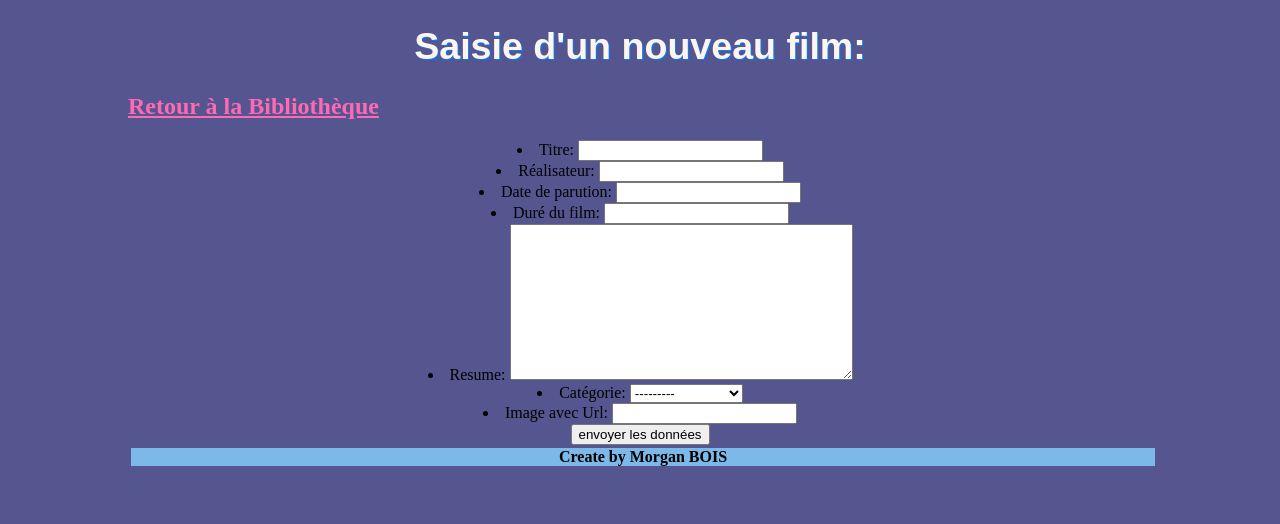
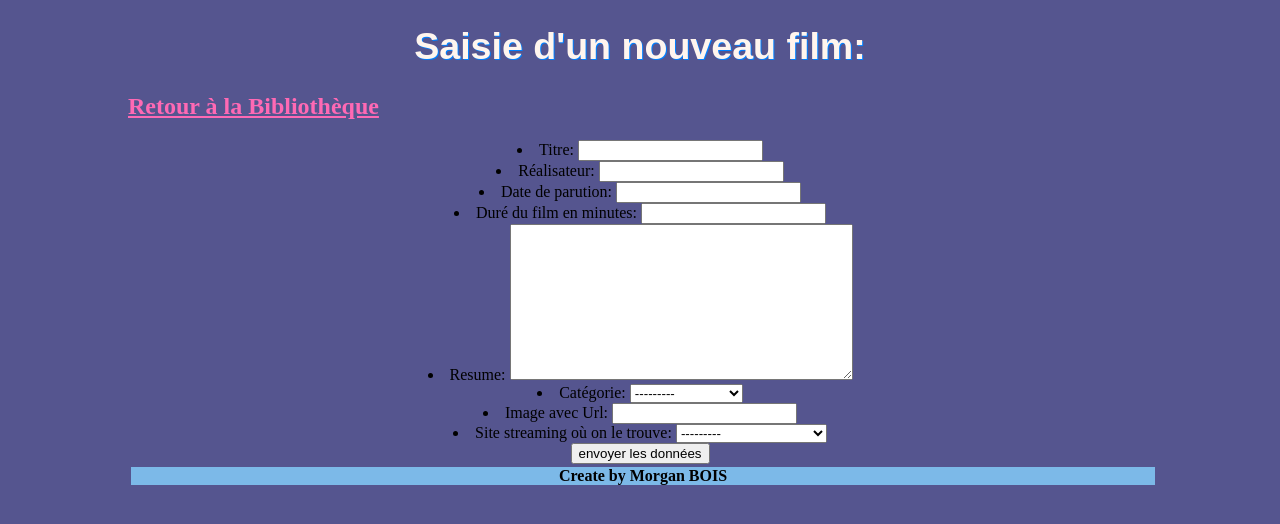
Before and after one commit to MorganWOODs3/TP-Morgan-BOIS-stream, a Django app: page /stream/ajout/ in a window 1280 px wide. Shown: the part 47-571 px from the top of the page. Run offline with Django 4.2, Linux system fonts and the light colour scheme; data comes from the database, SQL or seed files in the repository; both versions use the stored data as it was before the commit.

Commit message:
ajout d'un lien que j'avais oublié de faire.

```diff
--- a/stream/film/forms.py
+++ b/stream/film/forms.py
@@ -5,15 +5,16 @@ from . import models
 class FilmForm(ModelForm):
     class Meta:
         model = models.Film
-        fields = ('titre', 'realisateur', 'date_parution','dure','resume','cat','imaurl',)
+        fields = ('titre', 'realisateur', 'date_parution','dure','resume','cat','imaurl','site',)
         labels = {
             'titre': _('Titre'),
             'realisateur': _('Réalisateur'),
             'date_parution': _('Date de parution'),
-            'dure': _('Duré du film'),
+            'dure': _('Duré du film en minutes'),
             'remume': _('Résumé'),
             'cat': _('Catégorie'),
-            'imaurl': _('Image avec Url')
+            'imaurl': _('Image avec Url'),
+            'site': _('Site streaming où on le trouve')
 
         }
 
--- a/stream/film/models.py
+++ b/stream/film/models.py
@@ -19,8 +19,7 @@ class Film(models.Model):
     cat = models.CharField(max_length=30, choices=cat)
     resume = models.TextField(null=True, blank=True)
     imaurl = models.URLField(max_length=300)
-
-
+    site = models.ForeignKey("site", on_delete=models.CASCADE, default=None)
 
 
     def __str__(self):
@@ -28,7 +27,7 @@ class Film(models.Model):
         return chaine
 
     def dico(self):
-        return {"titre" : self.titre, "realisateur" : self.realisateur, "date_parution" : self.date_parution, "dure" : self.dure, "resume" : self.resume, "cat" : self.cat}
+        return {"titre" : self.titre, "realisateur" : self.realisateur, "date_parution" : self.date_parution, "dure" : self.dure, "resume" : self.resume, "cat" : self.cat, "site" : self.site}
 
 class Site(models.Model):
         titre = models.CharField(max_length=100)
@@ -36,7 +35,7 @@ class Site(models.Model):
         resume = models.TextField(null=True, blank=True)
 
         def __str__(self):
-            chaine = f"Titre: {self.titre} écrit par {self.url} et le résumé est {self.resume} ."
+            chaine = f"{self.titre}"
             return chaine
 
         def dico(self):
--- a/stream/film/static/css/index.css
+++ b/stream/film/static/css/index.css
@@ -53,6 +53,8 @@ p{
     font-size: 120%;
     color:#fff5ee;
 }
+
+
 p a{
     color:FF69B4;
     font-weight: bold;
@@ -64,14 +66,18 @@ img{
   margin-left: auto;
   margin-right: auto;
 }
-footer{text-align: center;
+footer{
+    text-align: center;
     display: table;
     width: 100%;
     background-color:#7CB9E8;
     margin: 3px;
     font-weight: bold;
 }
-
+article{
+    font-size: 120%;
+    text-align: center;
+}
 
 
 /*Voici donc mon css une peut difficile a commenter mais voila ca fonctionne c'est tout ce que je peux dire :) */
--- a/stream/film/templates/film/affiche.html
+++ b/stream/film/templates/film/affiche.html
@@ -7,7 +7,7 @@
     <h1>Résumé du film {{film.titre}}</h1>
     <h2><a class="retour" href="/stream/">Retour</a> </h2>
 
-    <p class="ti">{{film.titre}} paru le {{film.date_parution}} et est de type {{film.cat}}</p>
+    <p class="ti">{{film.titre}} paru le {{film.date_parution}},un film d'{{film.cat}} que vous pourriez regarder sur le site {{film.site}}.</p>
 
         {% load static %}
     <p>
--- a/stream/film/templates/film/centre.html
+++ b/stream/film/templates/film/centre.html
@@ -7,6 +7,11 @@
 
 {% load static %}
 <img src="http://lesproductionsmozaik.com/wp-content/uploads/2020/06/production-1.gif">
+<article>(Petit disclaimer : En regardant une vidéo en streaming sur un site illégal, une copie est gardée provisoirement sur votre appareil.
+    Le stockage est effectué automatiquement via la mémoire tampon de votre appareil. De ce fait, vous pouvez être poursuivi pour recel de contrefaçon.)<br>
+    Surtout utiliser un adblock pour ce qui est site de streaming (un bien "uBlock Origin")
+</article>
+
 
 {% endblock %}
 
```
Also changed, not shown: stream/db.sqlite3 (deleted).
